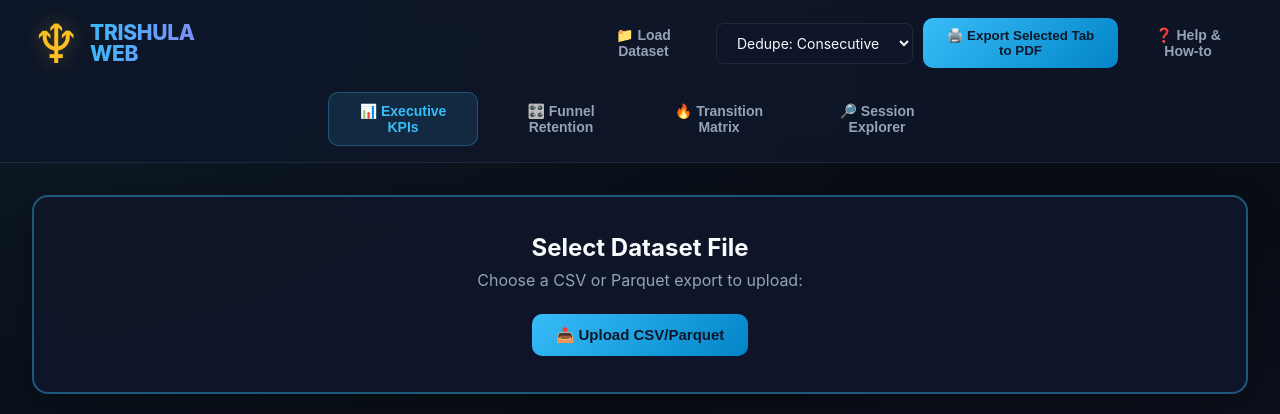
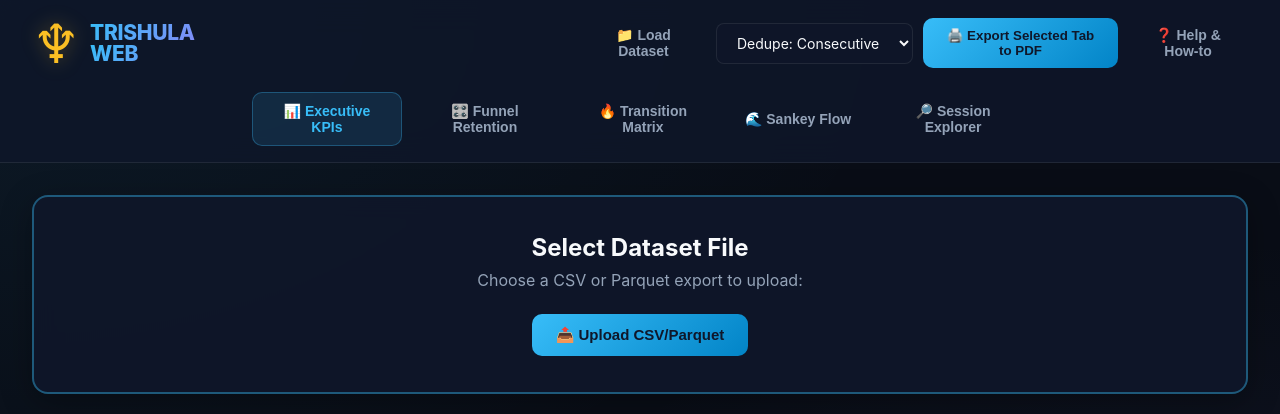
Before and after one commit to JHLindstrom/snowflake_csv_analyzer, a FastAPI app: page / in a window 1280 px wide. Shown: the top 414 px of the page. Run offline with FastAPI, Linux system fonts and the light colour scheme; data comes from the database, SQL or seed files in the repository; some libraries are stand-ins or nearby versions.

Commit message:
Add bounded Sankey transition flow (#19)
Add a lazy, bounded Sankey visualization for the strongest event transitions using the existing transition-matrix endpoint, with accessible SVG rendering, dedupe refresh behavior, documentation, and browser coverage.

```diff
--- a/trishula_web/static/dashboard.js
+++ b/trishula_web/static/dashboard.js
@@ -213,6 +213,7 @@
                     overview: 'Executive KPIs',
                     funnel: 'Funnel Retention',
                     heatmap: 'Transition Matrix',
+                    sankey: 'Sankey Flow',
                     search: 'Session Explorer',
                     help: 'Help & How-to'
                 };
@@ -319,7 +320,8 @@
             if (stateData && stateData.loaded) {
                 loadedTabs.delete('funnel');
                 loadedTabs.delete('heatmap');
-                if (activeTab === 'funnel' || activeTab === 'heatmap') {
+                loadedTabs.delete('sankey');
+                if (activeTab === 'funnel' || activeTab === 'heatmap' || activeTab === 'sankey') {
                     loadTabData(activeTab, true);
                 }
             }
@@ -344,6 +346,7 @@
                 overview: loadInsights,
                 funnel: loadEvents,
                 heatmap: loadHeatmap,
+                sankey: loadSankey,
                 search: runSearch
             };
             const loader = loaders[tabName];
@@ -640,6 +643,161 @@
             }
         }
 
+        function createSvgElement(name, attributes = {}) {
+            const element = document.createElementNS('http://www.w3.org/2000/svg', name);
+            Object.entries(attributes).forEach(([key, value]) => element.setAttribute(key, String(value)));
+            return element;
+        }
+
+        function renderSankey(matrix) {
+            const chart = document.getElementById('sankeyChart');
+            chart.replaceChildren();
+
+            const links = [];
+            matrix.index.forEach((source, sourceIndex) => {
+                matrix.columns.forEach((target, targetIndex) => {
+                    const value = Number(matrix.data[sourceIndex]?.[targetIndex] || 0);
+                    if (value > 0) links.push({source, target, value});
+                });
+            });
+            links.sort((left, right) => right.value - left.value);
+            const strongestLinks = links.slice(0, 24);
+            if (!strongestLinks.length) return 0;
+
+            const sourceNames = [...new Set(strongestLinks.map(link => link.source))];
+            const targetNames = [...new Set(strongestLinks.map(link => link.target))];
+            const sourceTotals = new Map(sourceNames.map(name => [name, 0]));
+            const targetTotals = new Map(targetNames.map(name => [name, 0]));
+            strongestLinks.forEach(link => {
+                sourceTotals.set(link.source, sourceTotals.get(link.source) + link.value);
+                targetTotals.set(link.target, targetTotals.get(link.target) + link.value);
+            });
+
+            const width = 1100;
+            const height = 600;
+            const top = 24;
+            const bottom = 24;
+            const gap = 12;
+            const sourceX = 210;
+            const targetX = 890;
+            const nodeWidth = 18;
+            const availableHeight = height - top - bottom;
+            const totalFlow = strongestLinks.reduce((sum, link) => sum + link.value, 0);
+            const sourceScale = (availableHeight - gap * Math.max(0, sourceNames.length - 1)) / totalFlow;
+            const targetScale = (availableHeight - gap * Math.max(0, targetNames.length - 1)) / totalFlow;
+            const scale = Math.max(0, Math.min(sourceScale, targetScale));
+            const palette = ['#38bdf8', '#818cf8', '#34d399', '#fbbf24', '#fb7185', '#22d3ee', '#c084fc', '#4ade80', '#f97316', '#60a5fa'];
+
+            function positionNodes(names, totals) {
+                const usedHeight = names.reduce((sum, name) => sum + totals.get(name) * scale, 0)
+                    + gap * Math.max(0, names.length - 1);
+                let cursor = top + Math.max(0, (availableHeight - usedHeight) / 2);
+                return new Map(names.map(name => {
+                    const node = {name, y: cursor, height: totals.get(name) * scale, offset: 0};
+                    cursor += node.height + gap;
+                    return [name, node];
+                }));
+            }
+
+            const sources = positionNodes(sourceNames, sourceTotals);
+            const targets = positionNodes(targetNames, targetTotals);
+            const svg = createSvgElement('svg', {
+                viewBox: `0 0 ${width} ${height}`,
+                role: 'img',
+                'aria-labelledby': 'sankeySvgTitle sankeySvgDescription'
+            });
+            const title = createSvgElement('title', {id: 'sankeySvgTitle'});
+            title.textContent = 'Event transition Sankey diagram';
+            const description = createSvgElement('desc', {id: 'sankeySvgDescription'});
+            description.textContent = `${strongestLinks.length} strongest event transitions. Link width represents transition count.`;
+            svg.append(title, description);
+
+            strongestLinks.forEach((link, index) => {
+                const source = sources.get(link.source);
+                const target = targets.get(link.target);
+                const linkWidth = link.value * scale;
+                const sourceY = source.y + source.offset + linkWidth / 2;
+                const targetY = target.y + target.offset + linkWidth / 2;
+                source.offset += linkWidth;
+                target.offset += linkWidth;
+                const path = createSvgElement('path', {
+                    d: `M ${sourceX + nodeWidth} ${sourceY} C 520 ${sourceY}, 580 ${targetY}, ${targetX} ${targetY}`,
+                    stroke: palette[sourceNames.indexOf(link.source) % palette.length],
+                    'stroke-width': Math.max(1, linkWidth),
+                    class: 'sankey-link'
+                });
+                const pathTitle = createSvgElement('title');
+                pathTitle.textContent = `${link.source} → ${link.target}: ${link.value.toLocaleString()} transitions`;
+                path.appendChild(pathTitle);
+                svg.appendChild(path);
+            });
+
+            function appendNodes(nodes, x, names, labelSide) {
+                names.forEach((name, index) => {
+                    const node = nodes.get(name);
+                    const color = labelSide === 'source'
+                        ? palette[index % palette.length]
+                        : '#a5b4fc';
+                    const rect = createSvgElement('rect', {
+                        x,
+                        y: node.y,
+                        width: nodeWidth,
+                        height: Math.max(1, node.height),
+                        rx: 3,
+                        fill: color,
+                        class: 'sankey-node'
+                    });
+                    const label = createSvgElement('text', {
+                        x: labelSide === 'source' ? x - 10 : x + nodeWidth + 10,
+                        y: node.y + Math.max(10, node.height / 2 + 4),
+                        'text-anchor': labelSide === 'source' ? 'end' : 'start',
+                        class: 'sankey-label'
+                    });
+                    label.textContent = name;
+                    svg.append(rect, label);
+                });
+            }
+
+            appendNodes(sources, sourceX, sourceNames, 'source');
+            appendNodes(targets, targetX, targetNames, 'target');
+            chart.appendChild(svg);
+            return strongestLinks.length;
+        }
+
+        async function loadSankey() {
+            const dedupe = document.getElementById('dedupeSelect').value;
+            const status = document.getElementById('sankeyStatus');
+            const chart = document.getElementById('sankeyChart');
+            const loading = startLoading({
+                title: 'Building Sankey Flow',
+                stage: 'Ranking the strongest event-to-event transitions…'
+            });
+            status.style.color = '#94a3b8';
+            status.textContent = 'Calculating Sankey flow…';
+            chart.replaceChildren();
+            try {
+                const res = await fetch(`/api/heatmap?top=10&dedupe=${dedupe}`);
+                const contentType = res.headers.get('content-type') || '';
+                const data = contentType.includes('application/json')
+                    ? await res.json()
+                    : {detail: await res.text()};
+                if (!res.ok) throw new Error(data.detail || 'Sankey calculation failed');
+                if (!data.columns?.length || !data.index?.length || !data.data?.length) {
+                    status.textContent = 'No events are available for a Sankey diagram.';
+                    return;
+                }
+                const linkCount = renderSankey(data);
+                status.textContent = linkCount
+                    ? `Showing the ${linkCount} strongest transitions. Hover a link for its exact count.`
+                    : 'Events were found, but there are no transitions between them.';
+            } catch (err) {
+                status.style.color = '#fb7185';
+                status.textContent = `Unable to load Sankey flow: ${err.message}`;
+            } finally {
+                await loading.finish();
+            }
+        }
+
         function applySearchFilter(eventVal, subpathVal) {
             document.getElementById('searchEventInput').value = eventVal;
             document.getElementById('searchSubpathInput').value = subpathVal;
--- a/trishula_web/templates/dashboard.html
+++ b/trishula_web/templates/dashboard.html
@@ -17,6 +17,7 @@
             <button class="nav-btn active" data-tab="overview">📊 Executive KPIs</button>
             <button class="nav-btn" data-tab="funnel">🎛️ Funnel Retention</button>
             <button class="nav-btn" data-tab="heatmap">🔥 Transition Matrix</button>
+            <button class="nav-btn" data-tab="sankey">🌊 Sankey Flow</button>
             <button class="nav-btn" data-tab="search">🔎 Session Explorer</button>
         </div>
         <div class="nav-actions">
@@ -179,7 +180,24 @@
             </div>
         </div>
 
-        <!-- Tab 4: Session Explorer -->
+        <!-- Tab 4: Sankey Flow -->
+        <div id="panel-sankey" class="tab-panel">
+            <div class="glass-card">
+                <h3 style="color: #a5b4fc;">Event Transition Sankey</h3>
+                <p style="color: #94a3b8; font-size: 14px;">
+                    The 24 strongest transitions among the 10 most frequent
+                    events. Link width represents transition count; source and
+                    destination stages are separated so repeated or cyclic
+                    journeys remain readable.
+                </p>
+                <div id="sankeyStatus" role="status" aria-live="polite" style="color: #94a3b8; margin-top: 16px;">
+                    Open this tab to calculate transition flow.
+                </div>
+                <div id="sankeyChart" class="sankey-chart" aria-label="Event transition Sankey diagram"></div>
+            </div>
+        </div>
+
+        <!-- Tab 5: Session Explorer -->
         <div id="panel-search" class="tab-panel">
             <!-- Explanatory Box -->
             <div class="info-box">
@@ -220,7 +238,7 @@
             </div>
         </div>
 
-        <!-- Tab 5: Help and How-to -->
+        <!-- Tab 6: Help and How-to -->
         <div id="panel-help" class="tab-panel">
             <div class="info-box">
                 <strong>Localhost support model:</strong> Trishula is designed
@@ -234,6 +252,7 @@
                     <li>Select a CSV or Parquet file with <strong>Upload CSV/Parquet</strong>.</li>
                     <li>Confirm the active filename, managed size, and free disk space.</li>
                     <li>Review Executive KPIs, then build an ordered funnel or inspect transitions.</li>
+                    <li>Use Sankey Flow to compare the strongest event-to-event movements by volume.</li>
                     <li>Use Session Explorer for exact event-token and contiguous-subpath searches.</li>
                     <li>Export only the visible analysis with <strong>Export Selected Tab to PDF</strong>, or unload the dataset when finished.</li>
                 </ol>
```
Also changed, not shown: tests/test_browser.py (+4 -0 lines), tests/test_regressions.py (+8 -0 lines), trishula_web/static/dashboard.css (+28 -0 lines), README.md.
